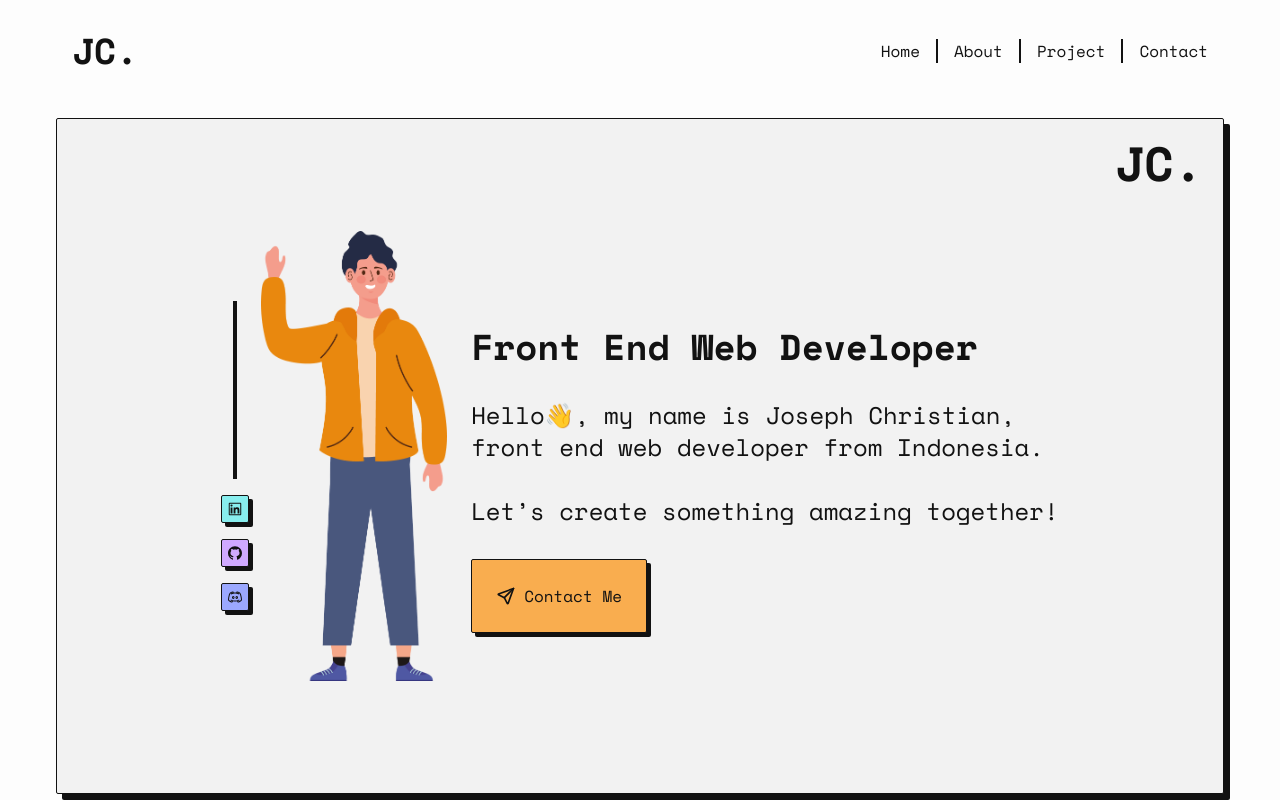
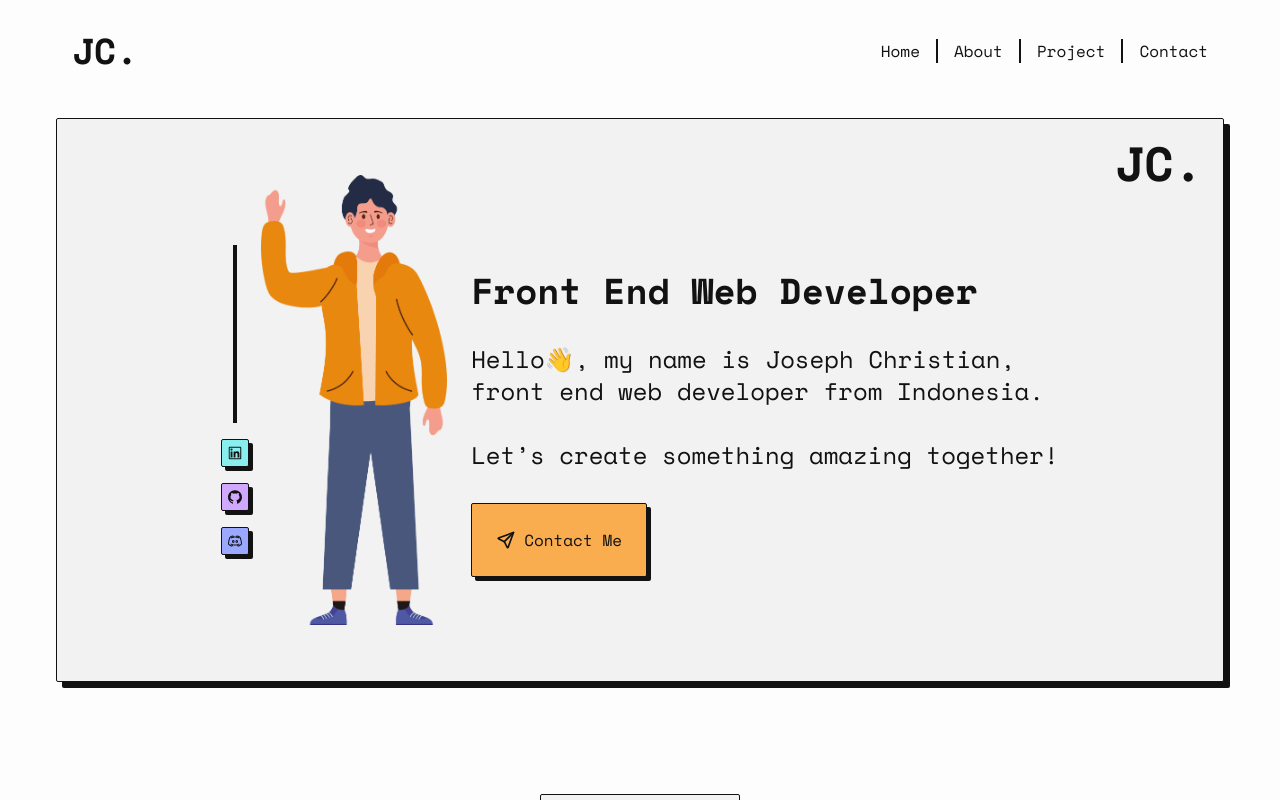
Before and after one commit to SephTian/jc-personal-website, a React (Vite) app: page / in a window 1280 px wide. Shown: the top 800 px of the page. Built offline with nearby package versions, Linux system fonts and the light colour scheme.

Commit message:
style: make padding on hero look smaller

```diff
--- a/src/components/Hero.tsx
+++ b/src/components/Hero.tsx
@@ -7,7 +7,7 @@ import { TbSend } from 'react-icons/tb';
 function Hero() {
   return (
     <section className="p-4">
-      <div className="relative bg-customGray px-4 py-8 border border-customBlack rounded-sm h-fit w-full shadow-div flex flex-col justify-center items-center gap-3 sm:gap-6 md:py-28 md:flex-row">
+      <div className="relative bg-customGray px-4 py-8 border border-customBlack rounded-sm h-fit w-full shadow-div flex flex-col justify-center items-center gap-3 sm:gap-6 md:py-14 md:flex-row">
         <div className="flex gap-3 items-center">
           <div className="flex flex-col gap-4 h-[250px] items-center md:h-[310px]">
             <div className="flex-grow w-1 bg-customBlack"></div>
```
